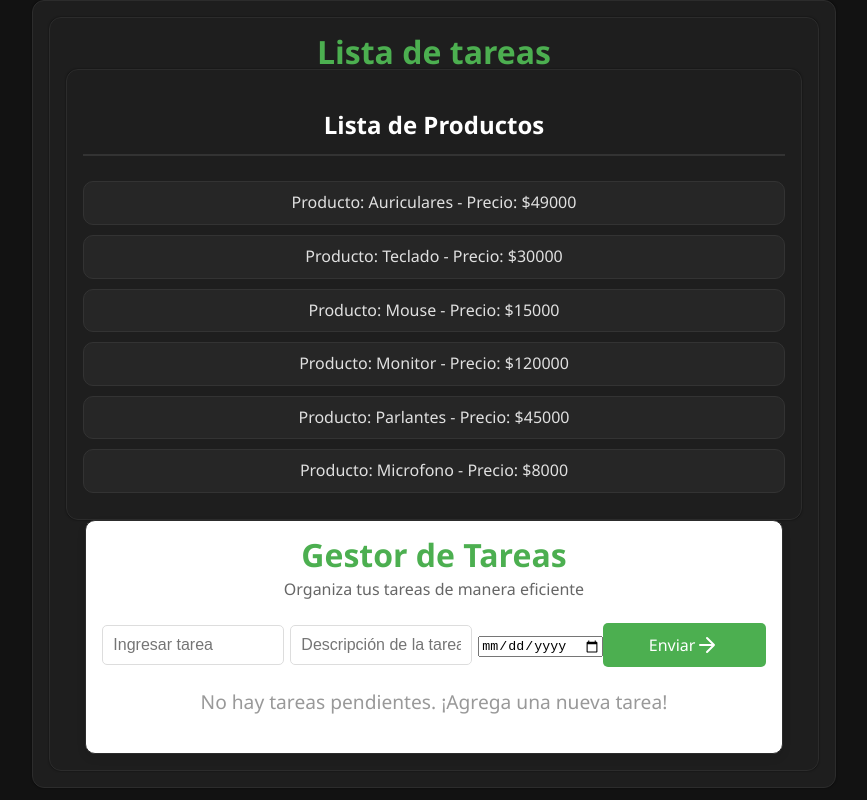
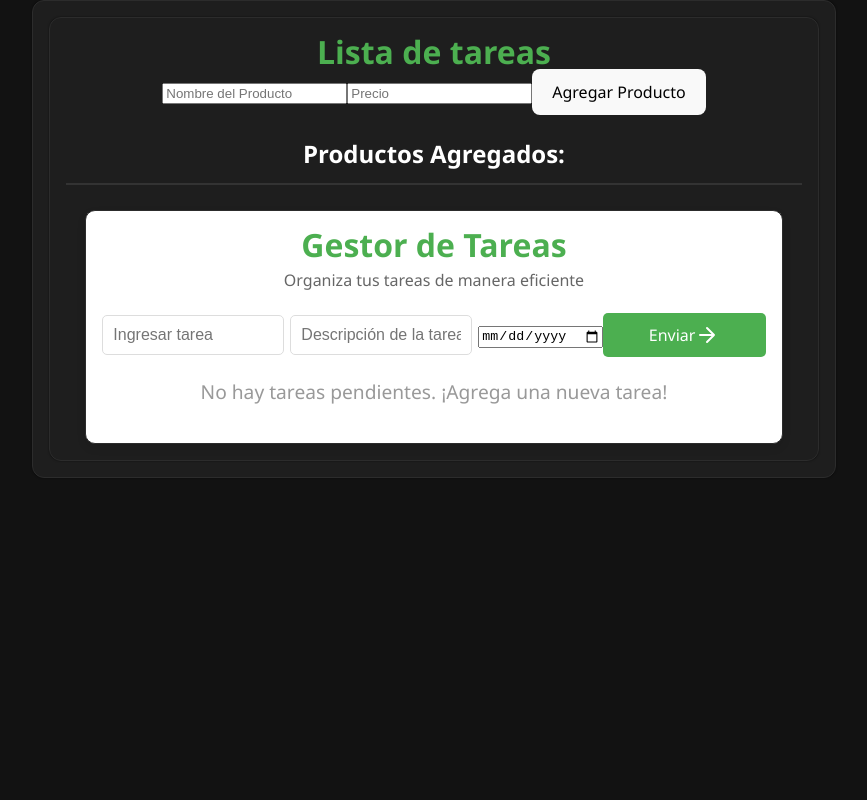
Before and after one commit to santip019/pv_tp3_grupo21, a React (Vite) app in the folder tp03PV2025Grupo21/: page / in a window 1280 px wide. Shown: the whole page, without its empty margins (206-1073 px from the left). Built offline with nearby package versions, Linux system fonts and the light colour scheme.

Commit message:
Se modifico Arreglo.jsx y Producto.jsx, actividades 1 y 2 realizadas - Calpanchay Maximiliano

```diff
--- a/tp03PV2025Grupo21/src/assets/components/Arreglo.jsx
+++ b/tp03PV2025Grupo21/src/assets/components/Arreglo.jsx
@@ -1,12 +1,5 @@
 function Arreglo(){
     const productos = []
-    productos.push({ descripcion: "Auriculares", precio: 49000 });
-    productos.push({ descripcion: "Teclado", precio: 30000 });
-    productos.push({ descripcion: "Mouse", precio: 15000 });
-    productos.push({ descripcion: "Monitor", precio: 120000 });
-    productos.push({ descripcion: "Parlantes", precio: 45000 });
-    productos.push({ descripcion: "Microfono", precio: 8000 });
-
     return productos;
 }
 
--- a/tp03PV2025Grupo21/src/assets/components/Producto.css
+++ b/tp03PV2025Grupo21/src/assets/components/Producto.css
@@ -1,5 +1,3 @@
-/* Producto.css */
-
 body {
     font-family: 'Segoe UI', sans-serif;
     background-color: #121212;
--- a/tp03PV2025Grupo21/src/assets/components/Producto.jsx
+++ b/tp03PV2025Grupo21/src/assets/components/Producto.jsx
@@ -1,28 +1,50 @@
-import './Producto.css'
-import React, { useEffect } from "react";
+import './Producto.css';
 import Arreglo from "./Arreglo";
 
 function Producto() {
-  const productos = Arreglo();
+  let productos = Arreglo();
 
-  useEffect(() => {
-    productos.forEach(producto => {
-      console.log(`Producto: ${producto.descripcion} - Precio: $${producto.precio}`)
-    })
-  }, [productos])
+  function agregarproducto(event) {
+    event.preventDefault();
 
+    const nombreInput = document.getElementById("nombre");
+    const precioInput = document.getElementById("precio");
+
+    const descripcion = nombreInput.value.trim();
+    const precio = Number(precioInput.value);
+
+    if (descripcion && !isNaN(precio)) {
+      const producto = { descripcion, precio };
+      productos.push(producto);
+
+      const lista = document.getElementById("lista-p");
+      const elemento = document.createElement("li");
+      elemento.textContent = `Producto: ${producto.descripcion} - Precio: $${producto.precio}`;
+      lista.appendChild(elemento);
+
+      nombreInput.value = "";
+      precioInput.value = "";
+
+      /* Actividad 1 */
+      productos.forEach((p) => {
+        console.log(`Producto: ${p.descripcion} - Precio: $${p.precio}`);
+      });
+      /* Actividad 2*/
+      const mayoresA20 = productos.filter((p) => p.precio > 20);
+      console.log("Productos con precio mayor a $20:", mayoresA20);
+    }
+  }
   return (
-    <div>
-      <h2>Lista de Productos</h2>
-      <ul>
-        {productos.map((producto, index) => (
-          <li>
-            Producto: {producto.descripcion} - Precio: ${producto.precio}
-          </li>
-        ))}
-      </ul>
-    </div>
+    <>
+      <form onSubmit={agregarproducto}>
+        <input type="text" id="nombre" placeholder="Nombre del Producto" required />
+        <input type="number" id="precio" placeholder="Precio" required />
+        <button id="boton" type="submit">Agregar Producto</button>
+      </form>
+      <h2>Productos Agregados:</h2>
+      <ul id="lista-p"></ul>
+    </>
   );
+}
 
-}
 export default Producto;
```
